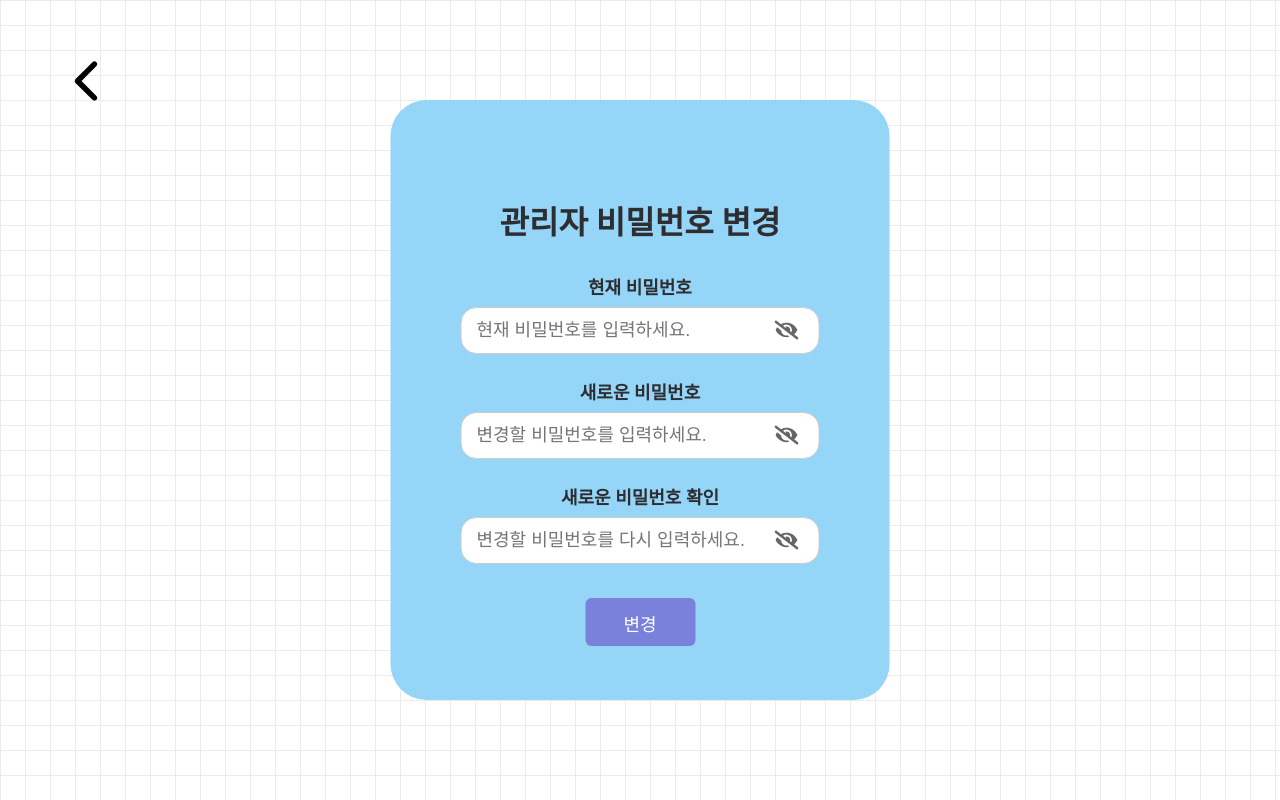
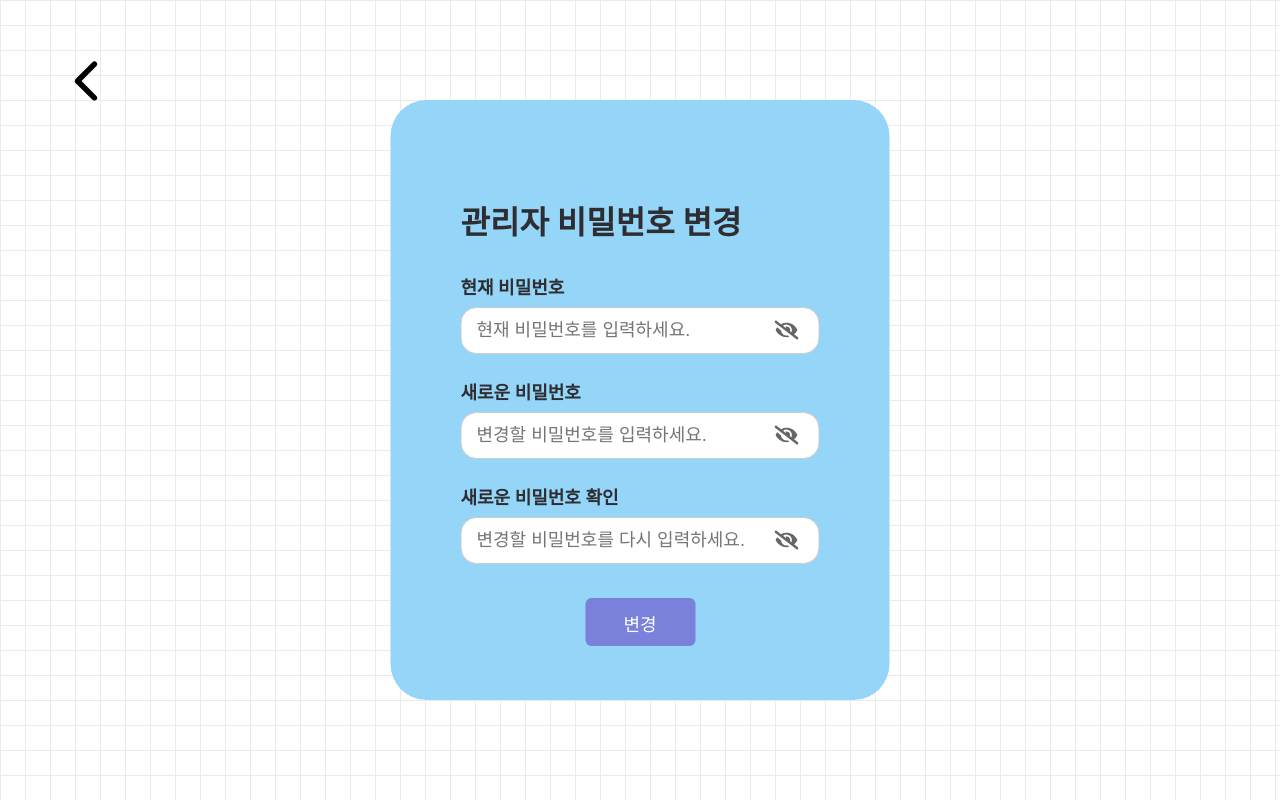
Before and after one commit to GuJeuk-Check-in/GuJeuk-Check-in_FE, a React (Vite) app: page / in a window 1280 px wide. Built offline with nearby package versions, Linux system fonts and the light colour scheme.

Commit message:
style : 자잘한 UI 수정

```diff
--- a/src/components/Header.jsx
+++ b/src/components/Header.jsx
@@ -12,8 +12,9 @@ export default Header;
 
 const Container = styled.div`
   background-color: #95d5f8;
-  width: 1240px;
+  width: 100%;
   height: 165px;
+  box-sizing: border-box;
   display: flex;
   align-items: center;
   padding-left: 50px;
--- a/src/components/PasswordForm.jsx
+++ b/src/components/PasswordForm.jsx
@@ -20,5 +20,4 @@ const FormContainer = styled.div`
   top: 50%;
   left: 50%;
   transform: translate(-50%, -50%);
-  text-align: center;
 `;
```
